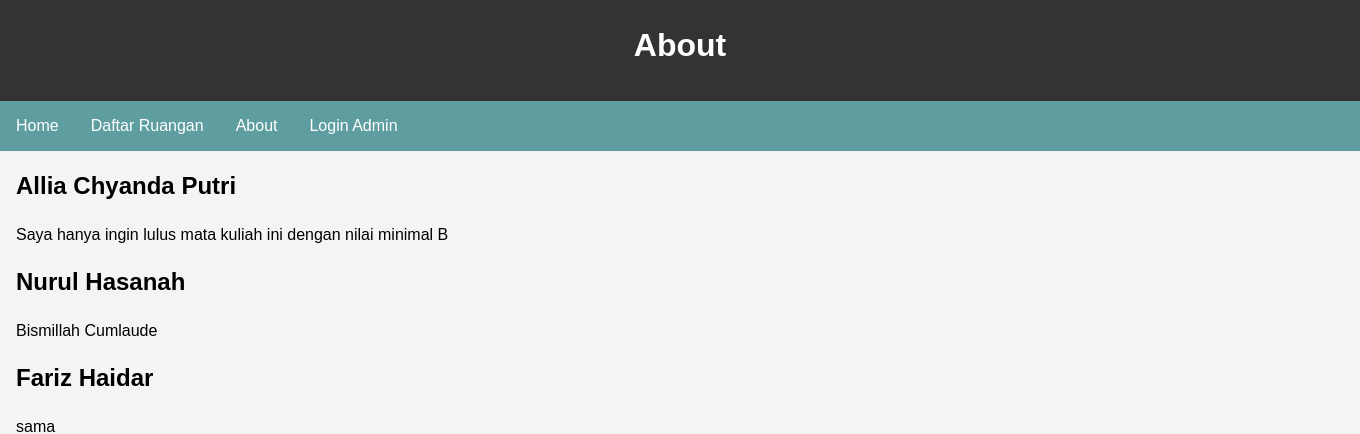
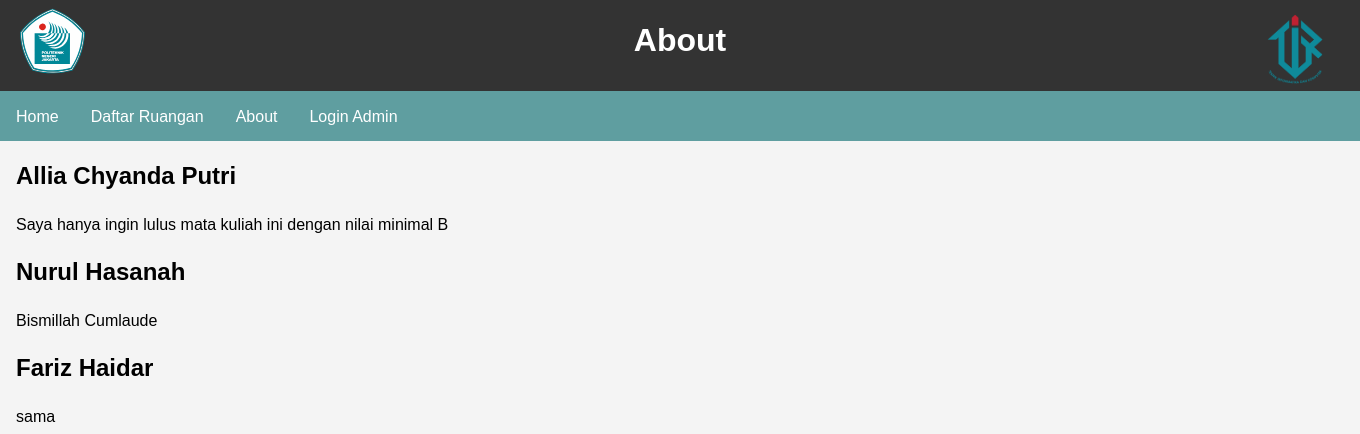
Before and after one commit to RioBithub/WEBPROLANJUT, a PHP site: page /about.php in a window 1360 px wide. Shown: the top 434 px of the page. Run offline with PHP 8.4, Linux system fonts and the light colour scheme.

Commit message:
change about header

```diff
--- a/about.php
+++ b/about.php
@@ -84,12 +84,34 @@ include 'connection.php';
             color: inherit;
             display: inline-block;
         }
+
+        .utama {
+            background-color: #333;
+            color: white;
+        }
+        h1 {
+            margin-top:15px;
+        }
+        .pnjlogo {
+            margin-left: 20px;
+            margin-top: -70px;
+        }
+        .tiklogo {
+            margin-left: 1235px;
+            margin-top: -70px;
+        }
     </style>
 </head>
 <body>
-    <header>
-        <h1 align="center"> About </h1>
-    </header>
+<div class="utama">
+        <h1 align="center">About</h1>
+        <div class="pnjlogo">
+            <img src="pnj-logo.svg" alt="logo    tik" width="65" height="70">
+        </div>
+        <div class="tiklogo">
+            <img src="tik-pnj.png" alt="logo pnj" width="120" height="70">
+        </div>
+    </div>
     <div class="nav-container">
         <ul class="nav-list">
             <li><a href="index.php">Home</a></li>
```
